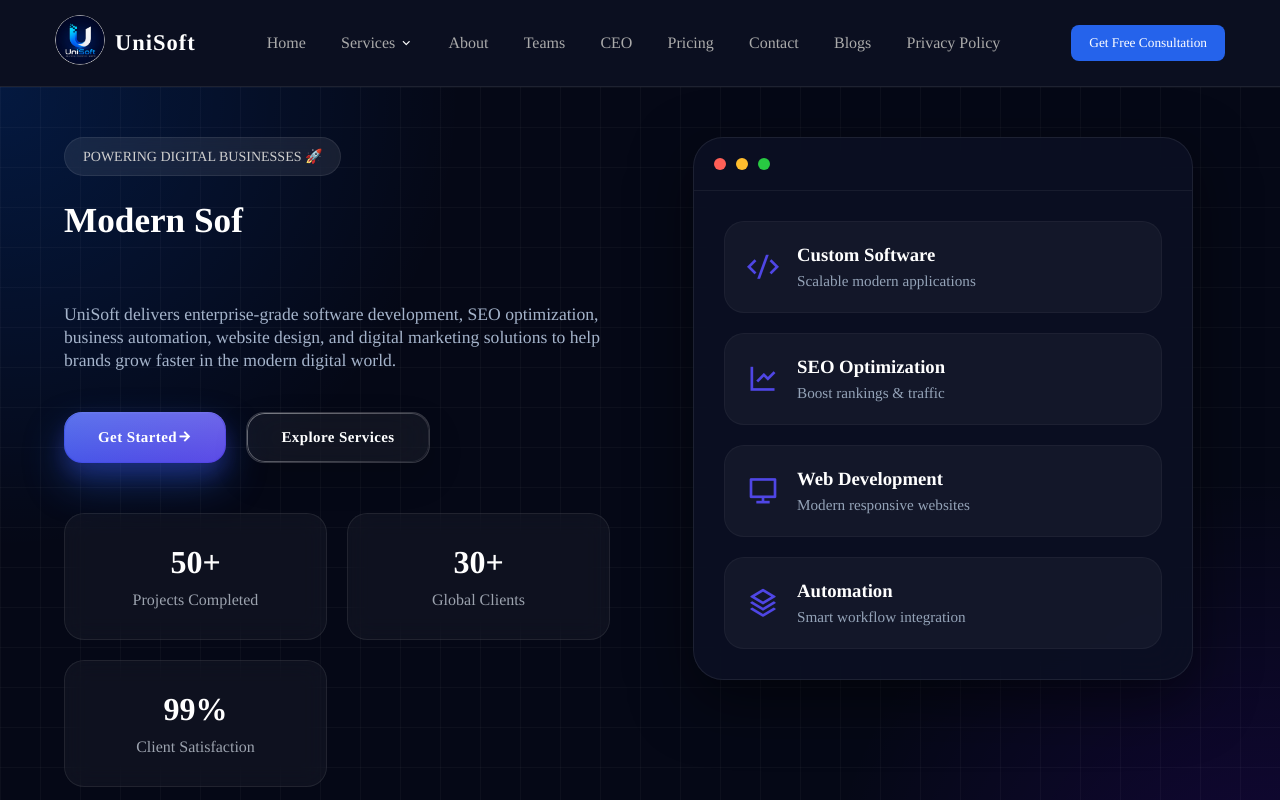
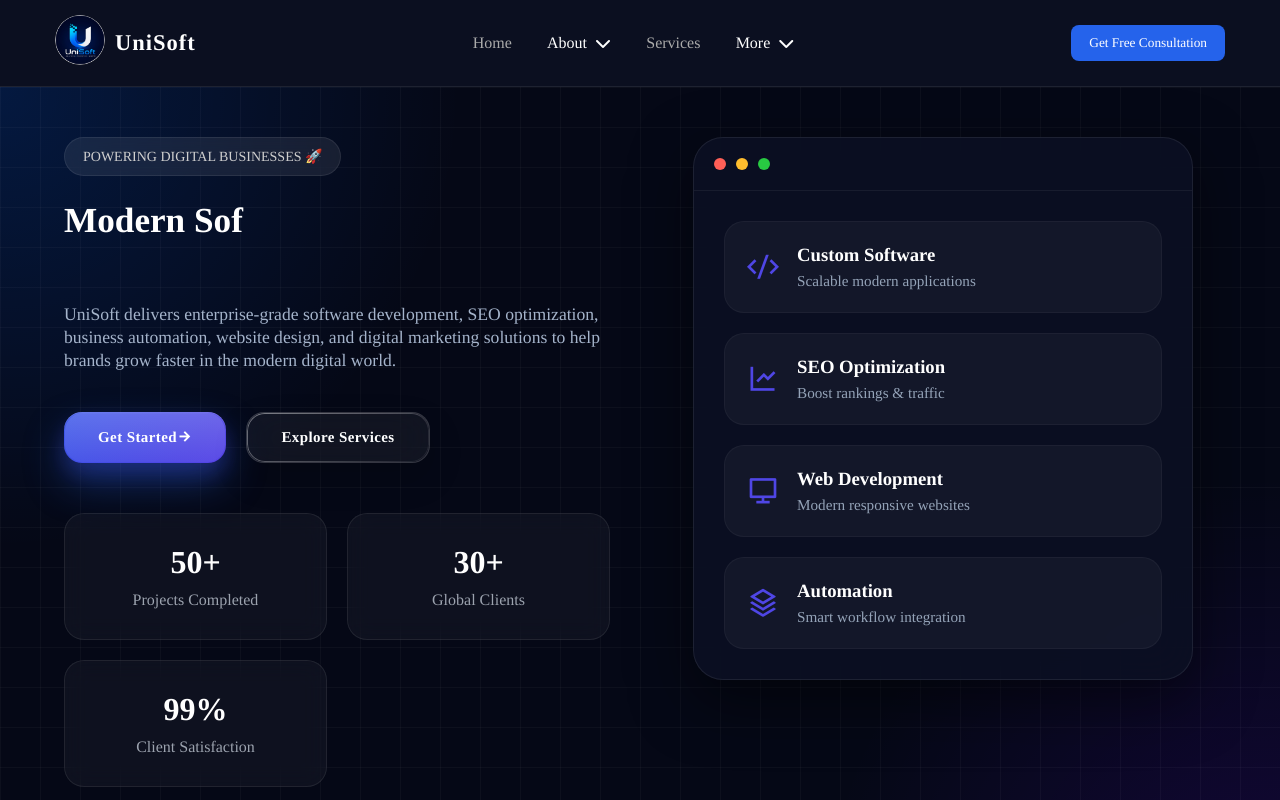
Before and after one commit to ShaniBhai786/UniSoft_Agency, a Next.js app: page / in a window 1280 px wide. Shown: the top 800 px of the page. Built offline with nearby package versions, Linux system fonts and the light colour scheme; a web font is replaced by a local one.

Commit message:
services syncing

```diff
--- a/src/app/components/NavBar.jsx
+++ b/src/app/components/NavBar.jsx
@@ -4,81 +4,103 @@
 import Image from "next/image"
 import "../styles.css"
 
-const services = [
-  { name: "Software Development", href: "/services/software-development", icon: "ri-code-s-slash-line" },
-  { name: "Web Development", href: "/services/web-development", icon: "ri-global-line" },
-  { name: "SEO Services", href: "/services/seo-services", icon: "ri-line-chart-line" },
-  { name: "Digital Marketing", href: "/services/digital-marketing", icon: "ri-megaphone-line" },
-  { name: "UI/UX Design", href: "/services/ui-ux-design", icon: "ri-palette-line" },
-  { name: "Automation Solutions", href: "/services/automation-solutions", icon: "ri-cpu-line" },
-]
-
 const NavBar = () => {
   const [nav, setNav] = useState(false)
-
       return (
     <>
         <nav className="navbar">
         <div className="logo">
-          <div><Link href="/"><Image src="/assets/logo.jpeg" alt="logo" width={50} height={50} /></Link></div>
+          <div className=""><Link href="/"><Image src="/assets/logo.jpeg" alt="logo" width={50} height={50} /></Link></div>
           <div className="title"><Link href="/"><h2>UniSoft</h2></Link></div>
         </div>
+            <div className="navLinks">
+              <Link className="navItem" href="/">Home</Link>
+              <div className="navDropdown">
+                <span className="navItem">
+                  About <i className="fa fa-chevron-down"></i>
+                </span>
+                <div className="megaMenu">
+                  <div className="menuColumn">
+                    <h4>About</h4>
+                    <Link href="/teams">About UniSoft</Link>
+                    <Link href="/pricing">About CEO</Link>
+                  </div>
+                  </div>
+              </div>
+              <Link className="navItem" href="/services">Services</Link>
 
-        {/* DESKTOP LINKS */}
-        <div className="navLinks">
-          <Link className='links' href="/">Home</Link>
+              <div className="navDropdown">
+                <span className="navItem">
+                  More <i className="fa fa-chevron-down"></i>
+                </span>
+                <div className="megaMenu">
+                  <div className="menuColumn">
+                    <h4>Company</h4>
+                    <Link href="/teams">Our Team</Link>
+                    <Link href="/pricing">Pricing</Link>
+                  </div>
 
-          {/* SERVICES DROPDOWN — pure CSS hover */}
-          <div className="navDropdownWrapper">
-            <Link className='links navDropTrigger' href="/services">
-              Services <i className="ri-arrow-down-s-line navArrow" />
-            </Link>
-            <div className="navDropdownMenu">
-              {services.map((s) => (
-                <Link key={s.href} href={s.href} className="navDropdownItem">
-                  <i className={s.icon} />
-                  <span>{s.name}</span>
-                </Link>
-              ))}
+                  <div className="menuColumn">
+                    <h4>Resources</h4>
+                    <Link href="/blogs">Blogs</Link>
+                    <Link href="/chatbot">AI ChatBot</Link>
+                  </div>
+
+                  <div className="menuColumn">
+                    <h4>Legal</h4>
+                    <Link href="/privacy-policy">Privacy Policy</Link>
+                    <Link href="/contact">Contact</Link>
+                  </div>
+
                 </div>
               </div>
 
-          <Link className='links' href="/about">About</Link>
-          <Link className='links' href="/teams">Teams</Link>
-          <Link className='links' href="/ceo">CEO</Link>
-          <Link className='links' href="/pricing">Pricing</Link>
-          <Link className='links' href="/contact">Contact</Link>
-          <Link className='links' href="/blogs">Blogs</Link>
-          <Link className='links' href="/privacy-policy">Privacy Policy</Link>
+            </div>
+        {nav && <div className="navLinksNav" onClick={() => setNav(!nav)}>
+          <i className='fa fa-close closeBtnNav' onClick={() => setNav(!nav)}></i>
+          <Link className="navItem" href="/">Home</Link>
+              <div className="navDropdown">
+                <span className="navItem">
+                  About <i className="fa fa-chevron-down"></i>
+                </span>
+                <div className="megaMenu">
+                  <div className="menuColumn">
+                    <h4>About</h4>
+                    <Link href="/teams">About UniSoft</Link>
+                    <Link href="/pricing">About CEO</Link>
+                  </div>
+                  </div>
+              </div>
+              <Link className="navItem" href="/services">Services</Link>
+
+              <div className="navDropdown">
+                <span className="navItem">
+                  More <i className="fa fa-chevron-down"></i>
+                </span>
+                <div className="megaMenu">
+                  <div className="menuColumn">
+                    <h4>Company</h4>
+                    <Link href="/teams">Our Team</Link>
+                    <Link href="/pricing">Pricing</Link>
                   </div>
 
-        {/* MOBILE MENU */}
-        {nav && (
-          <div className="navLinksNav" onClick={() => setNav(false)}>
-            <i className='fa fa-close closeBtnNav' onClick={() => setNav(false)}></i>
-            <Link className='links' href="/"><i className='fa fa-home'></i><span>Home</span></Link>
-            <Link className='links' href="/services"><i className='ri-briefcase-line'></i><span>All Services</span></Link>
-            {services.map((s) => (
-              <Link key={s.href} className='links' href={s.href}>
-                <i className={s.icon}></i><span>{s.name}</span>
-              </Link>
-            ))}
-            <Link className='links' href="/about"><i className='fa fa-info-circle'></i><span>About</span></Link>
-            <Link className='links' href="/teams"><i className='fa fa-users'></i><span>Teams</span></Link>
-            <Link className='links' href="/ceo"><i className='fa fa-user-tie'></i><span>CEO</span></Link>
-            <Link className='links' href="/pricing"><i className='fa fa-dollar'></i><span>Pricing</span></Link>
-            <Link className='links' href="/contact"><i className='fa fa-phone'></i><span>Contact</span></Link>
-            <Link className='links' href="/blogs"><i className='fa fa-blog'></i><span>Blogs</span></Link>
-            <Link className='links' href="/privacy-policy"><i className='fa fa-shield'></i><span>Privacy Policy</span></Link>
+                  <div className="menuColumn">
+                    <h4>Resources</h4>
+                    <Link href="/blogs">Blogs</Link>
+                    <Link href="/chatbot">AI ChatBot</Link>
                   </div>
-        )}
 
-        <Link href="/quote" aria-label="Get a free software consultation from UniSoft">
-          <button className="navBtn">Get Free Consultation</button>
-        </Link>
-        <div className="hamBurger" onClick={() => setNav(!nav)}>
-          <i className='fa fa-bars' id='bars'></i>
+                  <div className="menuColumn">
+                    <h4>Legal</h4>
+                    <Link href="/privacy-policy">Privacy Policy</Link>
+                    <Link href="/contact">Contact</Link>
                   </div>
+
+                </div>
+              </div>
+        </div>}
+            <Link href="/quote" aria-label="Get a free software consultation from UniSoft"><button className="navBtn">Get Free Consultation</button></Link>
+        <div className="hamBurger" onClick={() => setNav(!nav)}><i className='fa fa-bars' id='bars'></i></div>
       </nav>
     </>
   )
```
Lines whose indentation alone changed are shown as unchanged.
